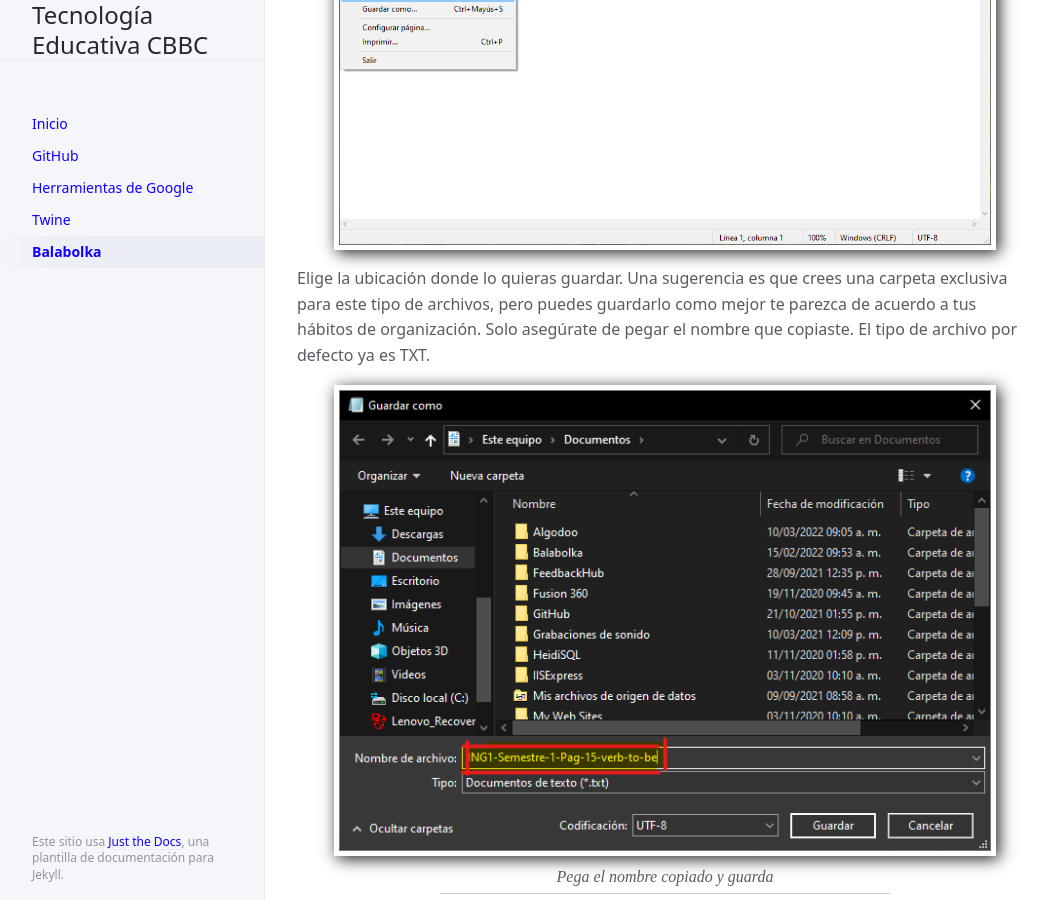
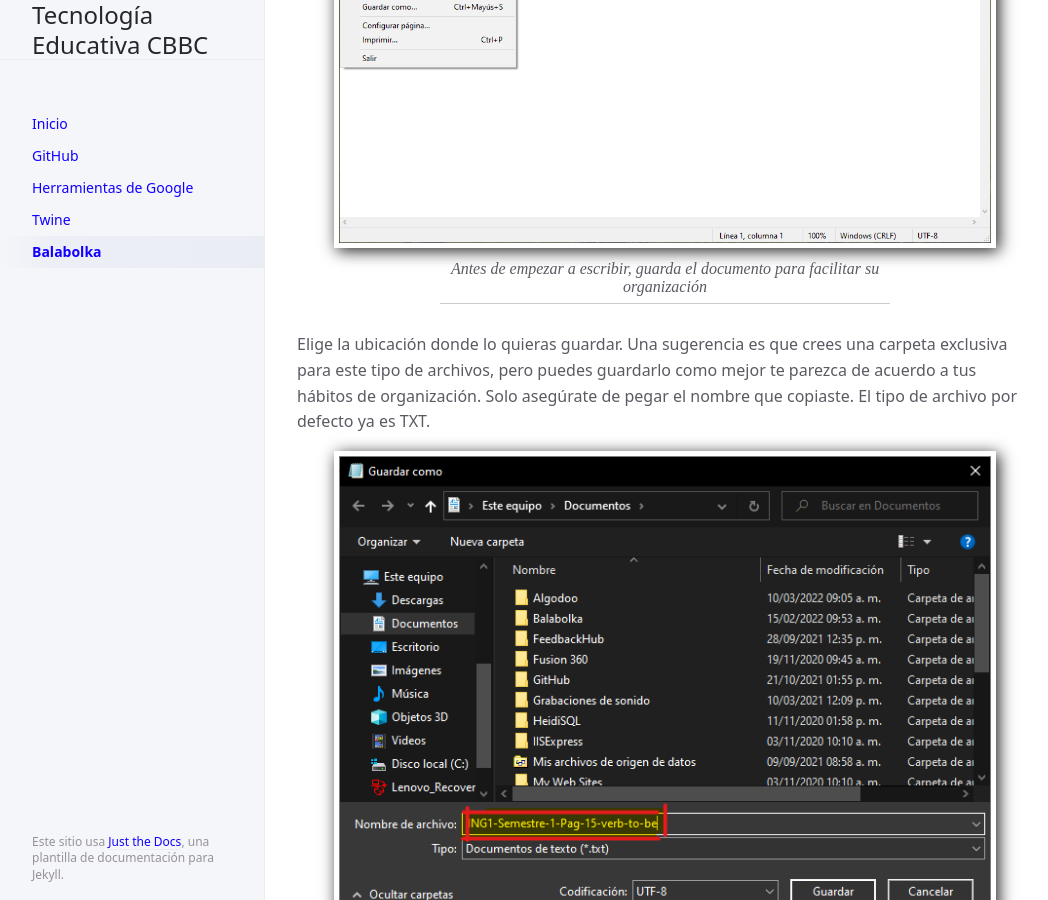
Before and after one commit to CoBachBC/demo, a Jekyll site: the page built from docs/balabolka.md, in a window 1280 px wide and 900 px high, scrolled down 3664 px. Shown: the whole window, without its empty margins (107-1155 px from the left). Built offline with Jekyll 4.4.1, drawn with Linux system fonts in a browser that asks for light colours.

Commit message:
Update balabolka.md

```diff
--- a/docs/balabolka.md
+++ b/docs/balabolka.md
@@ -78,6 +78,7 @@
 ![](/assets/images/balabolka-01-03.png){: .img-tutorial-h}
 
 Selecciona esa celda y cópiala.
+{: .img-tutorial-leyenda}
 
 ### 2. Creación del archivo de texto
 
@@ -88,6 +89,9 @@
 Al abrirlo, como acabas de copiar el texto del nombre de archivo producido por la hoja de cálculo, haz que tu primera acción sea guardarlo.
 
 ![](/assets/images/balabolka-01-05.png){: .img-tutorial-h}
+
+Antes de empezar a escribir, guarda el documento para facilitar su organización
+{: .img-tutorial-leyenda}
 
 Elige la ubicación donde lo quieras guardar. Una sugerencia es que crees una carpeta exclusiva para este tipo de archivos, pero puedes guardarlo como mejor te parezca de acuerdo a tus hábitos de organización. Solo asegúrate de pegar el nombre que copiaste. El tipo de archivo por defecto ya es TXT.
 
```
